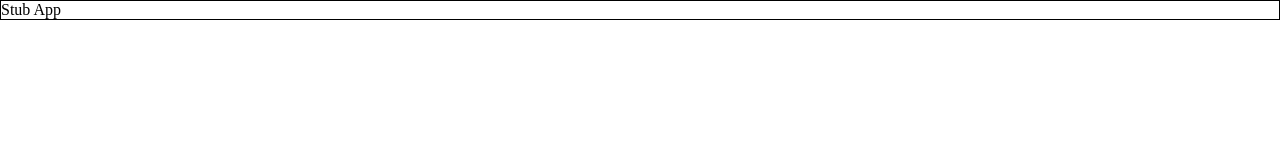
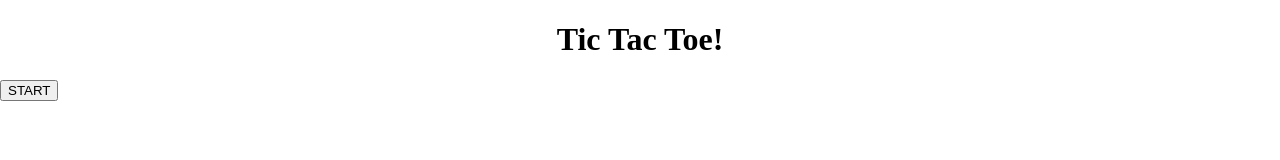
Before and after one commit to Wesss/TicTacToe, a React app: page / in a window 1280 px wide. Built offline with nearby package versions, Linux system fonts and the light colour scheme.

Commit message:
stub game

```diff
--- a/src/app/App.css
+++ /dev/null
@@ -1,3 +0,0 @@
-.App {
-  border: 1px solid var(--color-black);
-}
--- a/src/app/App.js
+++ /dev/null
@@ -1,18 +0,0 @@
-import React, { Component } from "react";
-import "./App.css"
-
-class App extends Component {
-  constructor(props) {
-    super(props);
-  }
-
-  render() {
-    return(
-      <div className="App">
-        Stub App
-      </div>
-    );
-  }
-}
-
-export default App;
--- /dev/null
+++ b/src/app/Game.js
@@ -0,0 +1,39 @@
+import React, { Component } from "react";
+
+const GAME_STATE = {
+  LANDING: "landing",
+  PLAYING: "playing"
+};
+
+class Game extends Component {
+
+  constructor(props) {
+    super(props);
+    this.state = {gameState: GAME_STATE.LANDING};
+  }
+
+  clickStart = () => {
+    this.setState({gameState: GAME_STATE.PLAYING});
+  }
+
+  render() {
+    switch (this.state.gameState) {
+      case GAME_STATE.LANDING:
+        return(
+          <button onClick={this.clickStart}>
+            START
+          </button>
+        );
+        break;
+      case GAME_STATE.PLAYING:
+        return(
+          <div>
+            game~
+          </div>
+        );
+        break;
+    }
+  }
+}
+
+export default Game;
--- /dev/null
+++ b/src/app/TicTacToe.css
@@ -0,0 +1,3 @@
+.Title {
+  text-align: center;
+}
--- /dev/null
+++ b/src/app/TicTacToe.js
@@ -0,0 +1,16 @@
+import React, { Component } from "react";
+import Game from "./Game.js"
+import "./TicTacToe.css"
+
+class TicTacToe extends Component {
+  render() {
+    return(
+      <div>
+        <h1 className="Title">Tic Tac Toe!</h1>
+        <Game/>
+      </div>
+    );
+  }
+}
+
+export default TicTacToe;
--- a/src/index.html
+++ b/src/index.html
@@ -1,6 +1,7 @@
 <!DOCTYPE html>
 <html>
   <head>
+    <title>Tic Tac Toe</title>
   </head>
   <body class="Body">
     <div id="root"></div>
--- a/src/index.js
+++ b/src/index.js
@@ -1,6 +1,6 @@
 import React from "react";
 import ReactDOM from "react-dom";
-import App from "./app/App.js";
+import TicTacToe from "./app/TicTacToe.js";
 import './index.css';
 
-ReactDOM.render(<App />, document.getElementById("root"));
+ReactDOM.render(<TicTacToe />, document.getElementById("root"));
```
Also changed, not shown: test/app/TicTacToe.test.js (renamed from test/app/App.test.js, +2 -2 lines), README.md.
